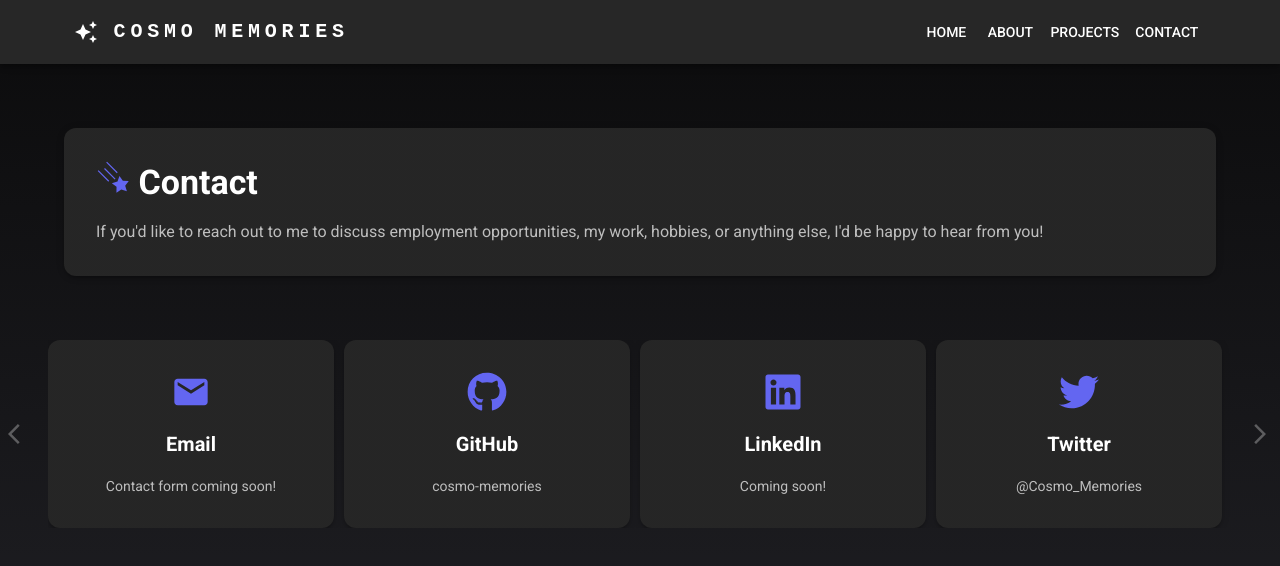
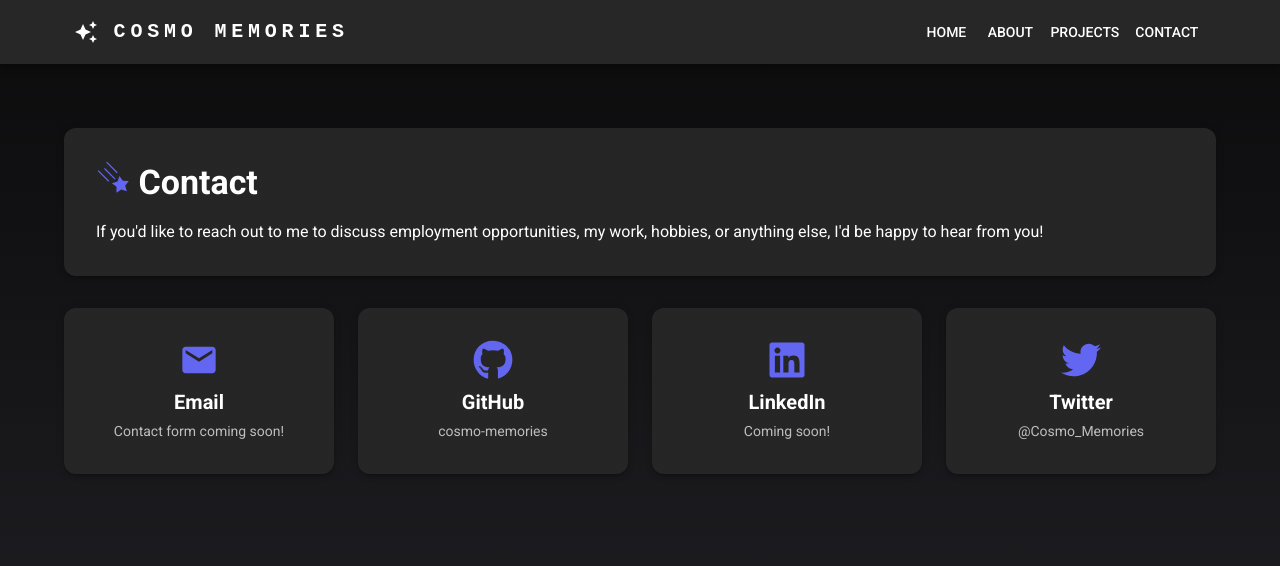
Before and after one commit to cosmo-memories/cosmo-memories.github.io, a React (Vite) app: page /contact in a window 1280 px wide. Shown: the top 566 px of the page. Built offline with nearby package versions, Linux system fonts and the light colour scheme.

Commit message:
contact page reredesign

```diff
--- a/src/pages/Contact.tsx
+++ b/src/pages/Contact.tsx
@@ -1,99 +1,69 @@
-import { Box, Paper, Typography, Link, IconButton, useTheme, useMediaQuery } from "@mui/material";
+import { Box, Paper, Typography, Link, useTheme } from "@mui/material";
 import { GiFallingStar } from "react-icons/gi";
 import { MdEmail } from "react-icons/md";
 import { FaLinkedin, FaGithub, FaTwitter } from "react-icons/fa";
-import { ArrowBackIos, ArrowForwardIos } from "@mui/icons-material";
-import { useState } from "react";
 
 function Contact() {
   const theme = useTheme();
-  const cardsPerView = useMediaQuery(useTheme().breakpoints.down("md")) ? 1 : 4;
-
-  const contactItems = [
-    {
-      icon: <MdEmail size={40} className="star-icon" />,
-      label: "Email",
-      value: "Contact form coming soon!",
-    },
-    {
-      icon: <FaGithub size={40} className="star-icon" />,
-      label: "GitHub",
-      value: "cosmo-memories",
-      href: "https://github.com/cosmo-memories",
-    },
-    {
-      icon: <FaLinkedin size={40} className="star-icon" />,
-      label: "LinkedIn",
-      value: "Coming soon!",
-    },
-    {
-      icon: <FaTwitter size={40} className="star-icon" />,
-      label: "Twitter",
-      value: "@Cosmo_Memories",
-      href: "https://x.com/cosmo_memories",
-    },
-  ];
-
-  const totalItems = contactItems.length;
-  const maxIndex = Math.max(0, totalItems - cardsPerView);
-
-  const [index, setIndex] = useState(0);
-
-  const handlePrev = () => { setIndex((prev) => Math.max(prev - 1, 0)) };
-  const handleNext = () => { setIndex((prev) => Math.min(prev + 1, maxIndex)) };
 
   return (
     <Box className="main-container" sx={{ px: 0 }}>
       <Box className="text-wrapper fade-in">
-        <Paper className="bounce" elevation={3} sx={{ p: 4, borderRadius: 3 }}>
-          <Box sx={{ display: "flex", alignItems: "center", gap: 2, mb: 2 }}>
-            <Typography variant="h4" fontWeight="bold">
+        <Box sx={{ display: "flex", flexDirection: { xs: "column", md: "row" }, gap: 3, mb: 4 }}>
+          <Paper className="bounce" elevation={3} sx={{ flex: 2, p: 4, borderRadius: 3 }}>
+            <Typography variant="h4" fontWeight="bold" mb={2}>
               <GiFallingStar className="star-icon" /> Contact
             </Typography>
-          </Box>
-          <Typography variant="body1" color="text.secondary">
-            If you'd like to reach out to me to discuss employment
-            opportunities, my work, hobbies, or anything else, I'd be happy to
-            hear from you!
+            <Typography variant="body1" component="p">
+              If you'd like to reach out to me to discuss employment opportunities,
+              my work, hobbies, or anything else, I'd be happy to hear from you!
             </Typography>
           </Paper>
         </Box>
 
-      <Box sx={{ position: "relative", width: "100%", maxWidth: {sm: 700, md: 1400 }, mx: "auto", display: "flex", alignItems: "center",
-                 gap: 1, boxSizing: "border-box" }} className="fade-in">
-        <IconButton onClick={handlePrev} disabled={index === 0}>
-          <ArrowBackIos />
-        </IconButton>
+        <Box sx={{ display: "flex", flexDirection: { xs: "column", md: "row" }, gap: 3, mb: 4 }}>
+          <Paper className="bounce" elevation={3} sx={{ flex: 2, p: 4, borderRadius: 3, textAlign: "center" }}>
+            <MdEmail size={40} className="star-icon" />
+            <Typography variant="h6" fontWeight="bold">
+              Email
+            </Typography>
+            <Link variant="body2" target="_blank" rel="noopener noreferrer" underline="none" color="text.secondary">
+              Contact form coming soon!
+            </Link>
+          </Paper>
 
-        <Box sx={{ overflow: "hidden", flex: 1 }}>
-          <Box sx={{ display: "flex", transition: "transform 0.5s ease", transform: `translateX(-${(100 / totalItems) * index}%)`,
-                     gap: "10px", width: `${(100 * totalItems) / cardsPerView}%`, flexWrap: "nowrap" }}>
-            {contactItems.map((item, i) => (
-              <Paper key={i} elevation={3}
-                     sx={{ flex: `0 0 calc(${100 / totalItems}% - 10px)`, boxSizing: "border-box", p: 4, borderRadius: 3,
-                           textAlign: "center", display: "flex", flexDirection: "column", alignItems: "center", gap: 2 }}>
-                {item.icon}
+          <Paper className="bounce" elevation={3} sx={{ flex: 2, p: 4, borderRadius: 3, textAlign: "center" }}>
+            <FaGithub size={40} className="star-icon" />
             <Typography variant="h6" fontWeight="bold">
-                  {item.label}
+              GitHub
             </Typography>
-                {item.href ? (
-                  <Link variant="body2" href={item.href} target="_blank" rel="noopener noreferrer" underline="hover"
+            <Link variant="body2" href="https://github.com/cosmo-memories" target="_blank" rel="noopener noreferrer" underline="hover"
                   color="text.secondary" sx={{ "&:hover": { color: theme.palette.secondary.main } }}>
-                    {item.value}
+              cosmo-memories
             </Link>
-                ) : (
-                  <Typography variant="body2" color="text.secondary">
-                    {item.value}
+          </Paper>
+
+          <Paper className="bounce" elevation={3} sx={{ flex: 2, p: 4, borderRadius: 3, textAlign: "center" }}>
+            <FaLinkedin size={40} className="star-icon" />
+            <Typography variant="h6" fontWeight="bold">
+              LinkedIn
             </Typography>
-                )}
+            <Link variant="body2" target="_blank" rel="noopener noreferrer" underline="none" color="text.secondary">
+              Coming soon!
+            </Link>
           </Paper>
-            ))}
+
+          <Paper className="bounce" elevation={3} sx={{ flex: 2, p: 4, borderRadius: 3, textAlign: "center" }}>
+            <FaTwitter size={40} className="star-icon" />
+            <Typography variant="h6" fontWeight="bold">
+              Twitter
+            </Typography>
+            <Link variant="body2" href="https://x.com/cosmo_memories" target="_blank" rel="noopener noreferrer" underline="hover"
+                  color="text.secondary" sx={{ "&:hover": { color: theme.palette.secondary.main } }}>
+              @Cosmo_Memories
+            </Link>
+          </Paper>
         </Box>
-        </Box>
-
-        <IconButton onClick={handleNext} disabled={index >= maxIndex}>
-          <ArrowForwardIos />
-        </IconButton>
       </Box>
     </Box>
   );
--- a/src/pages/Home.tsx
+++ b/src/pages/Home.tsx
@@ -30,11 +30,11 @@ function Home() {
               <FaStar className="star-icon" />&nbsp; Latest Updates:
             </Typography>
             <ul className="bullet-list">
+              <li><b>2/11/25:</b> Redesigned contact page again! Mostly happy with design for now.</li>
               <li><b>1/11/25:</b> Redesigned the about me page; just needs some images!</li>
               <li><b>2/10/25:</b> Reworked contact page layout; not entirely happy, might redo again later.</li>
               <li><b>30/09/25:</b> Reworked main page layout! Working on layout consistency between pages.</li>
               <li><b>21/09/25:</b> Rewrote most site text; some still needs work but there should be no more lorem ipsum.</li>
-              <li><b>18/09/25:</b> Reworked project page cards in preparation for adding content.</li>
             </ul>
           </Paper>
 
@@ -43,9 +43,9 @@ function Home() {
               <FaStar className="star-icon" />&nbsp; TODO:
             </Typography>
             <ul className="bullet-list">
-              <li>Redesign contacts page and ensure details are up to date</li>
-              <li>Source images as needed, incl. backgrounds</li>
-              <li>Host and add material to 'Projects' section</li>
+              <li>General code cleanup and optimization</li>
+              <li>Source images as needed for About and Projects pages</li>
+              <li>Host and add material to Projects section</li>
               <li>Decide on custom URL and move to independent hosting</li>
               <li>New updates section to list all the changes being made!</li>
             </ul>
```
Lines whose indentation alone changed are shown as unchanged.
